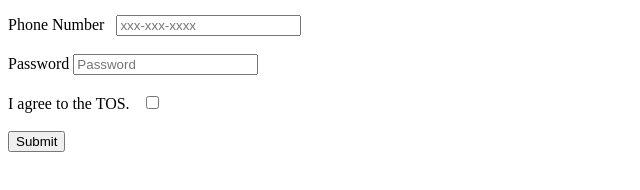
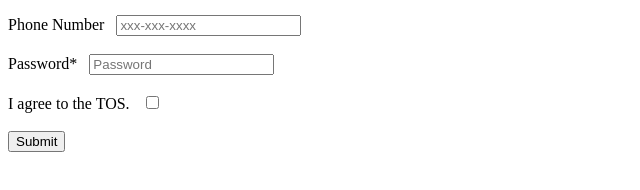
Before and after one commit to acciojob/signup-form-car-Sanjeevlakra, a website: page main.html in a window 1280 px wide. Shown: the part 224-414 px from the top of the page, 0-640 px from the left. Drawn offline with Linux system fonts and the light colour scheme.

Commit message:
created a submission

```diff
--- a/main.html
+++ b/main.html
@@ -47,7 +47,7 @@
 		<input type="tel" id="tel" placeholder=xxx-xxx-xxxx required ><br><br>
 
 		<!--Password-->
-		<label for="pasword">Password</label>
+		<label for="pasword">Password* &nbsp</label>
 		<input type="password" id="password" placeholder=Password><br><br>
 
 		<!--Checkbox-->
```
